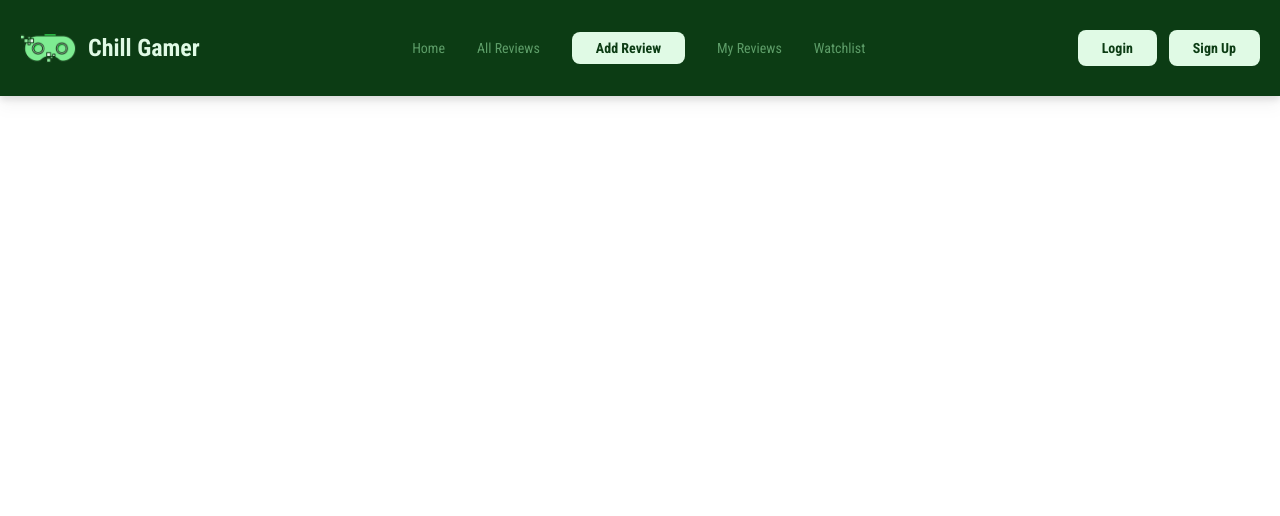
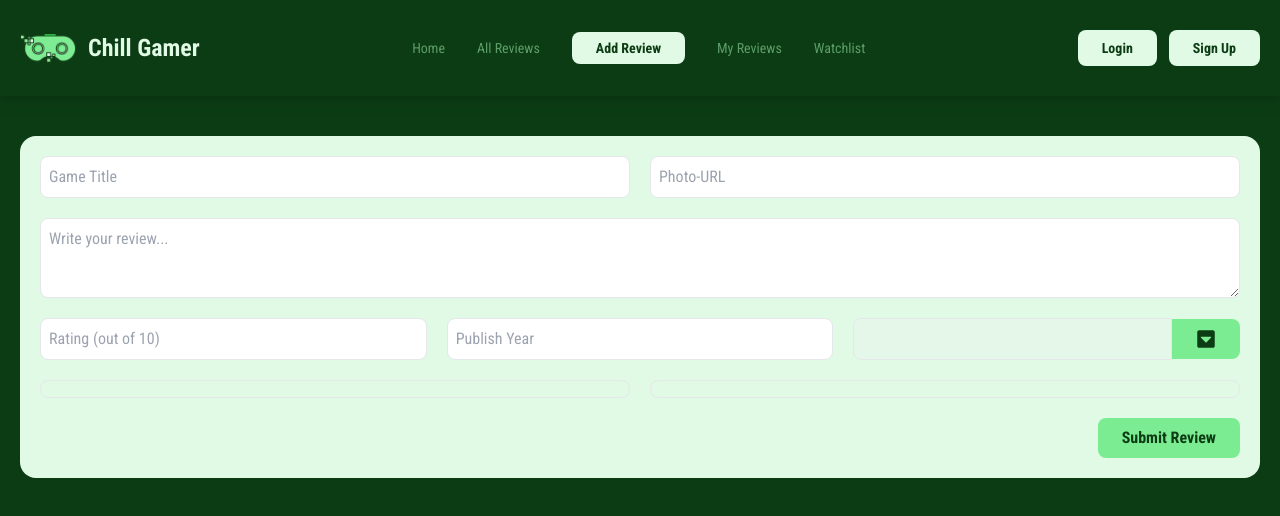
Before and after one commit to itihash-oboshonno/Chill-Gamer-Front, a React (Vite) app: page /addreview in a window 1280 px wide. Shown: the top 516 px of the page. Built offline with nearby package versions, Linux system fonts and the light colour scheme; no server answers.

Commit message:
Set up basic AddReview functionality

```diff
--- a/src/components/PrivateRoutes/AddReview.jsx
+++ b/src/components/PrivateRoutes/AddReview.jsx
@@ -1,9 +1,149 @@
+import { useContext, useState } from "react";
+import { FaCaretSquareDown } from "react-icons/fa";
+import { AuthContext } from "../../providers/AuthProvider";
+
 const AddReview = () => {
-    return (
-        <div>
+  const {currentUser} = useContext(AuthContext);
+  const [category, setCategory] = useState("");
+  const currentYear = new Date().getFullYear();
 
+  const handleSubmit = (e) => {
+    e.preventDefault();
+    const form = e.target;
+    const title = form.title.value;
+    const image = form.cover.value;
+    const review = form.description.value;
+    const rating = form.rating.value;
+    const year = form.year.value;
+    const genre = category;
+    const email = currentUser.email;
+    const userName = currentUser.displayName;
+
+    const newReview = {title, image, review, rating, year, genre, email, userName}
+
+    if(rating>10 || rating<1) {
+      alert("Rating range is 1-10!");
+      return;
+    }
+
+    if(year<1962 || year>currentYear) {
+      alert("Publish year must be from 1962 to now!")
+      return;
+    }
+
+    if(!category) {
+      alert("Please Select Genre!");
+      return;
+    }
+    console.log(newReview);
+
+    // to server
+    fetch('http://localhost:5000/review', {
+      method: 'POST',
+      headers: {
+        'content-type': 'application/json'
+      },
+      body: JSON.stringify(newReview)
+    })
+    .then(res => res.json())
+    .then(data => {
+      console.log(data);
+    })
+
+  }
+
+  return (
+    <div>
+      <div className="bg-primary min-h-screen px-5 py-10">
+        <div className="max-w-7xl mx-auto p-5 bg-greenB rounded-2xl">
+          <form className="grid gap-5" onSubmit={handleSubmit}>
+            <div className="flex flex-col md:flex-row items-center justify-center gap-5">
+              <input
+                type="text"
+                name="title"
+                placeholder="Game Title"
+                className="rounded-lg p-2 border w-full"
+                required
+              />
+              <input
+                type="url"
+                name="cover"
+                placeholder="Photo-URL"
+                className="rounded-lg p-2 border w-full"
+                required
+              />
+            </div>
+            <div className="flex items-center justify-center">
+              <textarea
+                type="text"
+                name="description"
+                placeholder="Write your review..."
+                className="rounded-lg p-2 border w-full min-h-20"
+                required
+              />
+            </div>
+            <div className="grid md:grid-cols-3 items-center justify-center gap-5">
+              <input
+                type="number"
+                name="rating"
+                placeholder="Rating (out of 10)"
+                className="rounded-lg p-2 border w-full"
+                required
+              />
+              <input
+                type="number"
+                name="year"
+                placeholder="Publish Year"
+                className="rounded-lg p-2 border w-full"
+                required
+              />
+              <div className="flex items-center">
+                <input type="text" name="genre" defaultValue={category} className="rounded-l-lg p-2 border w-full" disabled/>
+                <div className="dropdown dropdown-end">
+                  <div
+                    tabIndex={0}
+                    role="button"
+                    className="text-primary font-bold bg-greenC px-6 py-2.5 rounded-r-lg text-xl"
+                  >
+                    <FaCaretSquareDown />
+                  </div>
+                  <ul
+                    tabIndex={0}
+                    className="dropdown-content menu bg-base-100 rounded-box z-[1] w-52 p-2 shadow"
+                  >
+                    <li onClick={() => setCategory("Action")}><a>Action</a></li>
+                    <li onClick={() => setCategory("Adventure")}><a>Adventure</a></li>
+                    <li onClick={() => setCategory("Arcade")}><a>Arcade</a></li>
+                    <li onClick={() => setCategory("Battle Royale")}><a>Battle Royale</a></li>
+                    <li onClick={() => setCategory("Casual")}><a>Casual</a></li>
+                    <li onClick={() => setCategory("Fighting")}><a>Fighting</a></li>
+                    <li onClick={() => setCategory("Puzzle")}><a>Puzzle</a></li>
+                    <li onClick={() => setCategory("Racing")}><a>Racing</a></li>
+                    <li onClick={() => setCategory("RPG")}><a>RPG</a></li>
+                    <li onClick={() => setCategory("Sandbox")}><a>Sandbox</a></li>
+                    <li onClick={() => setCategory("Sports")}><a>Sports</a></li>
+                    <li onClick={() => setCategory("Stealth")}><a>Stealth</a></li>
+                    <li onClick={() => setCategory("Strategy")}><a>Strategy</a></li>
+                  </ul>
+                </div>
+              </div>
+            </div>
+            <div className="flex flex-col md:flex-row items-center justify-center gap-5">
+              <p className="rounded-lg p-2 border w-full">{currentUser?.email}</p>
+              <p className="rounded-lg p-2 border w-full">{currentUser?.displayName}</p>
+            </div>
+            <div className="flex items-center justify-end">
+              <input
+                type="submit"
+                value="Submit Review"
+                className="text-primary font-bold px-6 py-2 rounded-lg bg-greenC cursor-pointer"
+              />
+            </div>
+          </form>
         </div>
-    );
+      </div>
+    </div>
+  );
 };
 
 export default AddReview;
```
